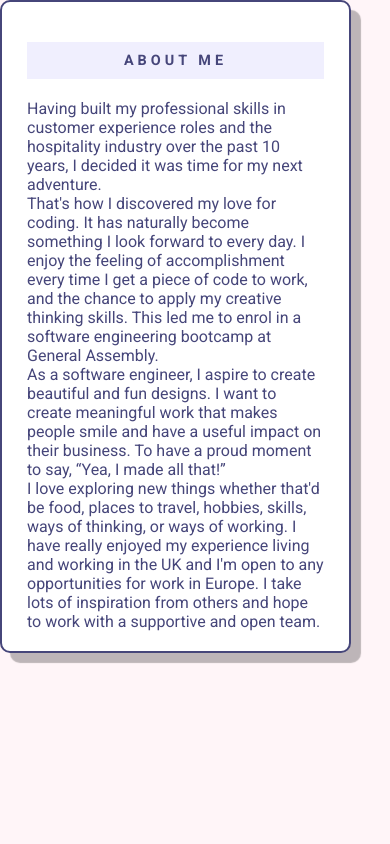
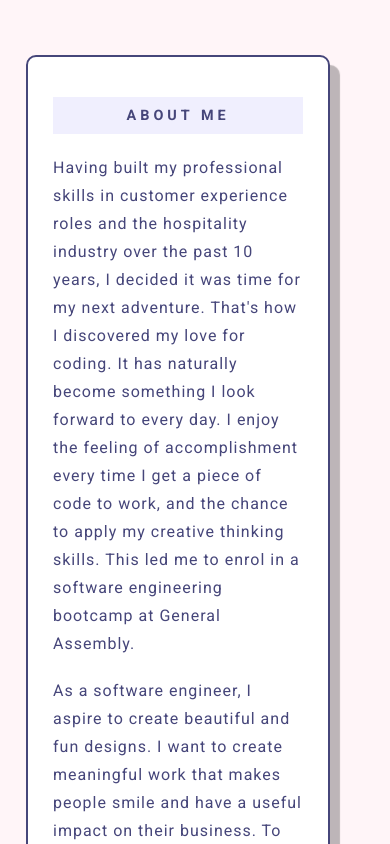
Before and after one commit to tinaaiscoding/tinas-portfolio, a React (Create React App) app: page /aboutme in a window 390 px wide. Shown: the top 844 px of the page. Built offline with nearby package versions, Linux system fonts and the light colour scheme.

Commit message:
Styling for About Me

```diff
--- a/src/App.js
+++ b/src/App.js
@@ -2,9 +2,10 @@ import React from 'react';
 import MediaQuery from 'react-responsive';
 import { Routes, Route } from 'react-router-dom';
 
-import './App.css';
+import classes from './App.module.css'
 
 import LandingPage from './components/LandingPage/LandingPage';
+// import ProjectsDir from './components/ProjectsDir/ProjectsDir';
 import MobileLandingPage from './components/Mobile/MobileLandingPage/MobileLandingPage';
 import AboutMe from './components/Mobile/Pages/AboutMe';
 import Projects from './components/Mobile/Pages/Projects';
@@ -25,10 +26,10 @@ function App() {
       <MediaQuery maxWidth={1223}>
 
         <Routes>
-          <Route path="/" element={<MobileLandingPage />}></Route>
-          <Route path="/aboutme" element={<AboutMe />}></Route>
-          <Route path="/projects" element={<Projects />}></Route>
-          <Route path="/contactme" element={<ContactMe />}></Route>
+          <Route path="/" element={<MobileLandingPage padding={classes.padding} />}></Route>
+          <Route path="/aboutme" element={<AboutMe padding={classes.padding} />}></Route>
+          <Route path="/projects" element={<Projects padding={classes.padding} />}></Route>
+          <Route path="/contactme" element={<ContactMe padding={classes.padding} />}></Route>
         </Routes>
       </MediaQuery>
     </div>
--- a/src/App.css
+++ b/src/App.module.css
@@ -20,3 +20,13 @@ h3 {
   font-size: 0.9rem;
   letter-spacing: 4px;
 }
+
+.padding {
+  padding: 70px;
+}
+
+@media only screen and (min-width: 320px) and (max-width: 640px) {
+  .padding {
+    padding: 55px 26px;
+  }
+}
--- a/src/components/LandingPage/AboutMe.js
+++ b/src/components/LandingPage/AboutMe.js
@@ -48,7 +48,7 @@ const AboutMe = (props) => {
             As a software engineer, I aspire to create beautiful and fun
             designs. I want to create meaningful work that makes people smile
             and have a useful impact on their business. To have a proud moment
-            to say, “Yea, I made all that!”
+            to say, “Yea, I made all that!”.
           </p>
 
           <p>
--- a/src/components/Mobile/MobileLandingPage/MobileLandingPage.js
+++ b/src/components/Mobile/MobileLandingPage/MobileLandingPage.js
@@ -11,7 +11,7 @@ import MobileSkills from './MobileSkills';
 import MobileContact from './MobileContact';
 import MobileFooter from './MobileFooter';
 
-const MobileLandingPage = () => {
+const MobileLandingPage = (props) => {
 
   return (
     <div id={classes.mobileLandingPage}>
@@ -20,11 +20,11 @@ const MobileLandingPage = () => {
       <MobileAboutMe />
       <TilesBg className={classes.bg} />
 
-      <MobileSummary padding={classes.padding}/>
-      <MobileGallery padding={classes.padding}/>
-      <MobileSkills padding={classes.padding}/>
-      <MobileContact padding={classes.padding}/>
-      <MobileFooter padding={classes.padding}/>
+      <MobileSummary padding={props.padding}/>
+      <MobileGallery padding={props.padding}/>
+      <MobileSkills padding={props.padding}/>
+      <MobileContact padding={props.padding}/>
+      <MobileFooter padding={props.padding}/>
     </div>
   );
 };
--- a/src/components/Mobile/MobileLandingPage/MobileLandingPage.module.css
+++ b/src/components/Mobile/MobileLandingPage/MobileLandingPage.module.css
@@ -1,12 +1,5 @@
-#mobileLandingPage {
-}
-
 .bg {
   height: 500px;
-}
-
-.padding {
-  padding: 70px;
 }
 
 /***************************************************/
--- a/src/components/Mobile/Pages/AboutMe.js
+++ b/src/components/Mobile/Pages/AboutMe.js
@@ -1,45 +1,40 @@
-import React from 'react'
-import MobileCard from '../../UI/MobileCard.js'
+import React from 'react';
+import MobileCard from '../../UI/MobileCard.js';
 
-import classes from './AboutMe.module.css'
+import classes from './AboutMe.module.css';
 
-const AboutMe = () => {
+const AboutMe = (props) => {
   return (
-    <div id={classes.aboutMePage}>
+    <div id={classes.aboutMePage} className={props.padding}>
       <MobileCard>
         <h3>ABOUT ME</h3>
         <p>
           Having built my professional skills in customer experience roles and
-            the hospitality industry over the past 10 years, I decided it was
-            time for my next adventure.
+          the hospitality industry over the past 10 years, I decided it was time
+          for my next adventure. That's how I discovered my love for coding. It
+          has naturally become something I look forward to every day. I enjoy
+          the feeling of accomplishment every time I get a piece of code to
+          work, and the chance to apply my creative thinking skills. This led me
+          to enrol in a software engineering bootcamp at General Assembly.
         </p>
-
+        <br />
         <p>
-            That's how I discovered my love for coding. It has naturally become
-            something I look forward to every day. I enjoy the feeling of
-            accomplishment every time I get a piece of code to work, and the
-            chance to apply my creative thinking skills. This led me to enrol in
-            a software engineering bootcamp at General Assembly.
+          As a software engineer, I aspire to create beautiful and fun designs.
+          I want to create meaningful work that makes people smile and have a
+          useful impact on their business. To have a proud moment to say, “Yea,
+          I made all that!”.
         </p>
-
+        <br />
         <p>
-            As a software engineer, I aspire to create beautiful and fun
-            designs. I want to create meaningful work that makes people smile
-            and have a useful impact on their business. To have a proud moment
-            to say, “Yea, I made all that!”
-          </p>
-
-          <p>
-            I love exploring new things whether that'd be food, places to
-            travel, hobbies, skills, ways of thinking, or ways of working. I
-            have really enjoyed my experience living and working in the UK and
-            I'm open to any opportunities for work in Europe. I take lots of
-            inspiration from others and hope to work with a supportive and open
-            team.
+          I love exploring new things whether that'd be food, places to travel,
+          hobbies, skills, ways of thinking, or ways of working. I have really
+          enjoyed my experience living and working in the UK and I'm open to any
+          opportunities for work in Europe. I take lots of inspiration from
+          others and hope to work with a supportive and open team.
         </p>
       </MobileCard>
     </div>
-  )
-}
+  );
+};
 
-export default AboutMe
+export default AboutMe;
--- a/src/components/Mobile/Pages/AboutMe.module.css
+++ b/src/components/Mobile/Pages/AboutMe.module.css
@@ -2,3 +2,9 @@
   background-color: #fff5f8;
   height: 100vh;
 }
+
+#aboutMePage p{
+  font-size: 1.1ren;
+  letter-spacing: 1px;
+  line-height: 28px;
+}
```
Lines whose indentation alone changed are shown as unchanged.
